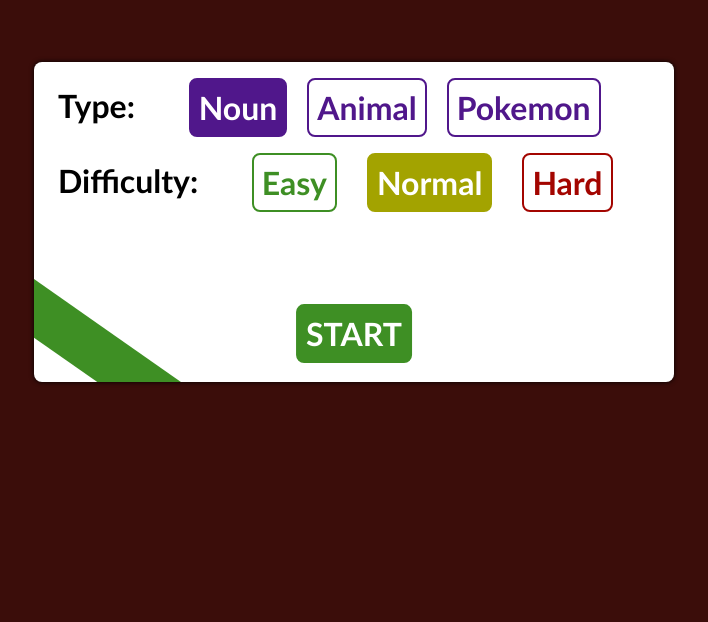
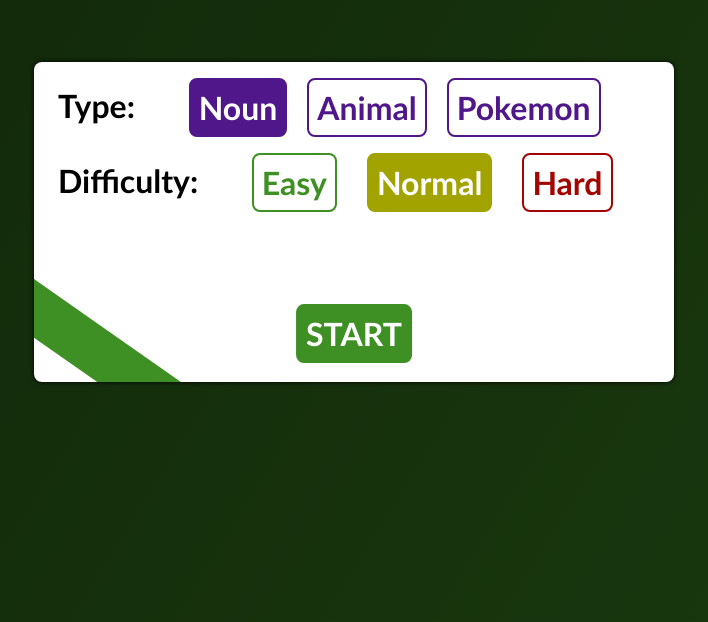
Before and after one commit to Laith1546/11-Hangman.github.io, a plain HTML site: page index.html in a window 1280 px wide. Shown: the part 178-800 px from the top of the page, without its empty margins (286-994 px from the left). Drawn offline with Linux system fonts and the light colour scheme.

Commit message:
Gradients now work properly

```diff
--- a/js/external.js
+++ b/js/external.js
@@ -71,77 +71,67 @@
     return gradients;
 }
 
-// function prepareStates() {
-//     const colors = generateBackgroundColors(12);
-//     // console.log(colors);
+function prepareStates() {
+    const easyLives = 12;
+    const normalLives = 9;
+    const hardLives = 6;
+    let colors = generateBackgroundColors(easyLives);
+    let colorShades = generateColorShades(colors[0][0], colors[0][1], colors[0][2]);
 
-//     let colorShades = generateColorShades(colors[0][0], colors[0][1], colors[0][2]);
-//     // console.log(colorShades);
-
-//     let states = "{";
-//     states += `
-//         "default-state": {
-//             gradients: [
-//                 [${colorShades[0]}, ${colorShades[1]}],
-//                 [${colorShades[2]}, ${colorShades[0]}]
-//             ],
-//             transitionSpeed: 1500,
-//             loop: true
-//         },`
-
-//     for(let i = 0; i < colors.length; i++){
-//         colorShades = generateColorShades(colors[i][0], colors[i][1], colors[i][2]);
-
-//         states += `
-//             "state-${i+1}": {
-//                 gradients: [
-//                     [${colorShades[0]}, ${colorShades[1]}],
-//                     [${colorShades[2]}, ${colorShades[0]}]
-//                 ],
-//                 transitionSpeed: 1500,
-//                 loop: true
-//             },`
-//     }
-//     states = states.substring(0, states.length - 1);
-//     states += "}";
-//     console.log(states);
-//     return states;
-// }
-
-function prepareStates() {
-    const colors = generateBackgroundColors(12);
-    // console.log(colors);
-
-    let colorShades = generateColorShades(colors[0][0], colors[0][1], colors[0][2]);
-    // console.log(colorShades);
     let tempObject;
-
+    const delay = 5000;
     tempObject = {
-        gradient: [ [colorShades[0], colorShades[1]], [colorShades[2], colorShades[0]] ],
-        transitionSpeed: 1500,
+        gradients: [
+            [colorShades[0], colorShades[1]],
+            [colorShades[2], colorShades[0]]
+        ],
+        transitionSpeed: delay,
         loop: true
     };
 
-    let states = {
-        "default-state": tempObject
+    let states = {"default-state": tempObject};
+
+    // easy
+    for(let i = 0; i < colors.length; i++){
+        colorShades = generateColorShades(colors[i][0], colors[i][1], colors[i][2]);
+        states[`easy-${i+1}`] = {
+            gradients: [
+                [colorShades[0], colorShades[1]],
+                [colorShades[2], colorShades[0]]
+            ],
+            transitionSpeed: delay,
+            loop: true
+        }
     }
-    states["state-1"] = tempObject;
 
-    // for(let i = 0; i < colors.length; i++){
-    //     colorShades = generateColorShades(colors[i][0], colors[i][1], colors[i][2]);
+    // normal
+    colors = generateBackgroundColors(normalLives);
+    for(let i = 0; i < colors.length; i++){
+        colorShades = generateColorShades(colors[i][0], colors[i][1], colors[i][2]);
+        states[`normal-${i+1}`] = {
+            gradients: [
+                [colorShades[0], colorShades[1]],
+                [colorShades[2], colorShades[0]]
+            ],
+            transitionSpeed: delay,
+            loop: true
+        }
+    }
 
-    //     states += `
-    //         "state-${i+1}": {
-    //             gradients: [
-    //                 [${colorShades[0]}, ${colorShades[1]}],
-    //                 [${colorShades[2]}, ${colorShades[0]}]
-    //             ],
-    //             transitionSpeed: 1500,
-    //             loop: true
-    //         },`
-    // }
-    // states = states.substring(0, states.length - 1);
-    // console.log(states);
+    // hard
+    colors = generateBackgroundColors(hardLives);
+    for(let i = 0; i < colors.length; i++){
+        colorShades = generateColorShades(colors[i][0], colors[i][1], colors[i][2]);
+        states[`hard-${i+1}`] = {
+            gradients: [
+                [colorShades[0], colorShades[1]],
+                [colorShades[2], colorShades[0]]
+            ],
+            transitionSpeed: delay,
+            loop: true
+        }
+    }
+
     return states;
 }
 ////////////////////////////
@@ -150,19 +140,12 @@
     element: ".upper-canvas",
     direction: "diagonal",
     isPausedWhenNotInView: true,
-    states: {
-        "default-state": {
-            gradients: [
-                ["#942119", "#942119"],
-                ["#942119", "#942119"]
-            ],
-        }
-    }
+    stateTransitionSpeed: 500,
+    states: prepareStates()
 });
 
-
 export let game = {
-    totalLives: 12,
+    totalLives: 9,
     currentLives: 12,
     difficulty: 2,
     hasStarted: 0,
@@ -189,7 +172,7 @@
             gameEnded();
         }
     },
-    changeDifficulty: (nr= 1) => {
+    changeDifficulty: (nr= 2) => {
         if(nr === 1 || nr < 1 || nr === "easy"){
             game.totalLives = 12;
             game.currentLives = game.totalLives;
@@ -209,17 +192,21 @@
     changeBackgroundColor: (nr) => {
         if(!(game.totalLives-nr < game.totalLives)) return;
 
-        // upperContainerEl.style.backgroundColor =
-        // `hsl(${game.colors[game.totalLives-nr][0]},
-        //     ${game.colors[game.totalLives-nr][1]}%,
-        //     ${game.colors[game.totalLives-nr][2]}%)`;
+        let currentDifficulty = "easy";
+        switch(game.difficulty){
+            case 1:
+                currentDifficulty = "easy";
+                break;
+            case 2:
+                currentDifficulty = "normal";
+                break;
+            case 3:
+                currentDifficulty = "hard";
+                break;
+            default:
+                currentType = "easy";
+        }
 
-        const gradientColor = generateColorShades(
-            game.colors[game.totalLives-nr][0],
-            game.colors[game.totalLives-nr][1],
-            game.colors[game.totalLives-nr][2]
-        )
-
-        console.log(canvasGradient.states);
+        canvasGradient.changeState(`${currentDifficulty}-${game.totalLives-game.currentLives + 1}`)
     }
 }
--- a/scss/style.scss
+++ b/scss/style.scss
@@ -239,7 +239,7 @@
             &::after {
                 content: "";
                 width: 100%;
-                height: 0.4rem;
+                height: 0.25rem;
                 background-color: var(--after-background-color);
                 position: absolute;
                 top: 100%;
```
Also changed, not shown: css/style.css, 1 other file.
